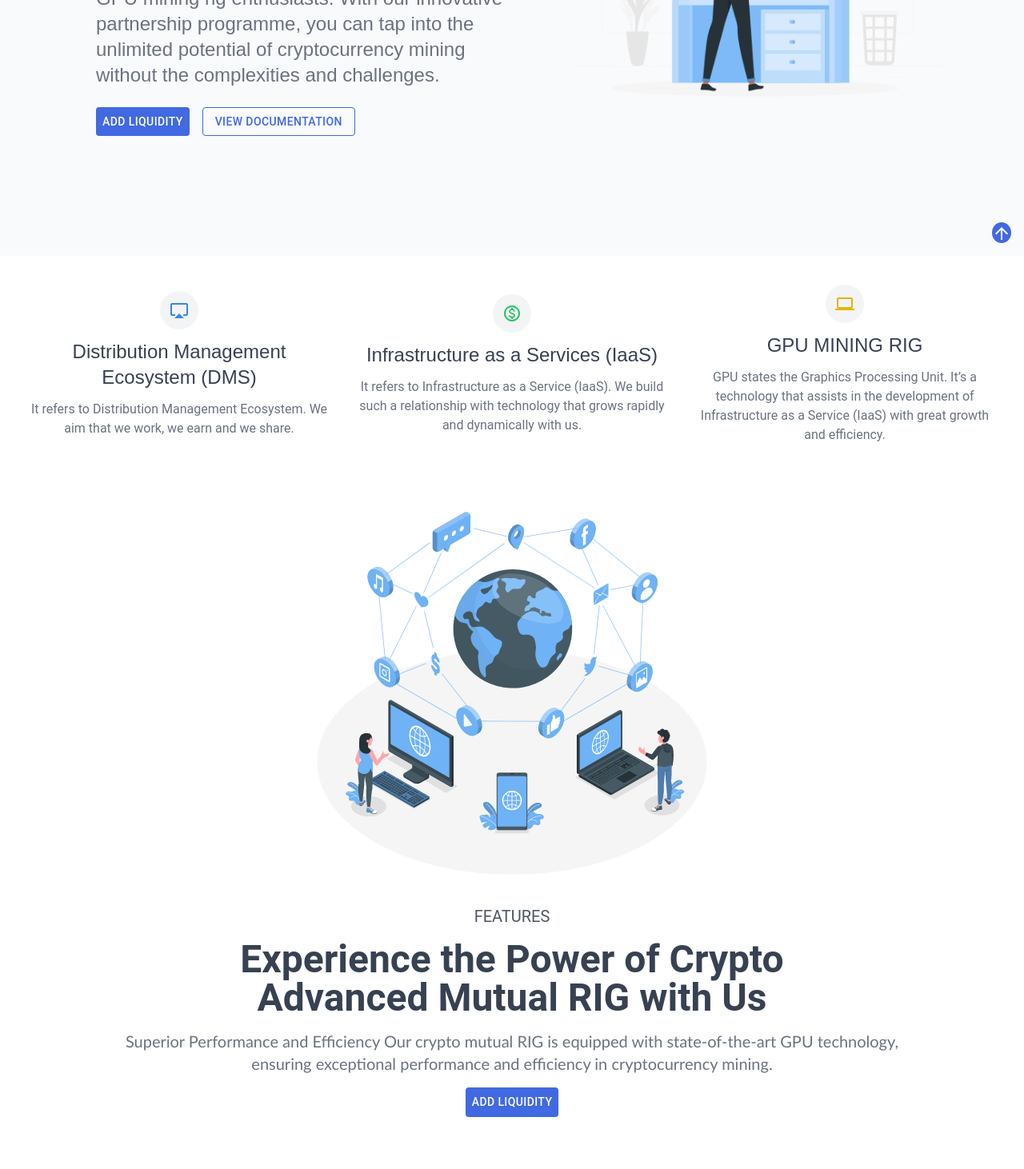
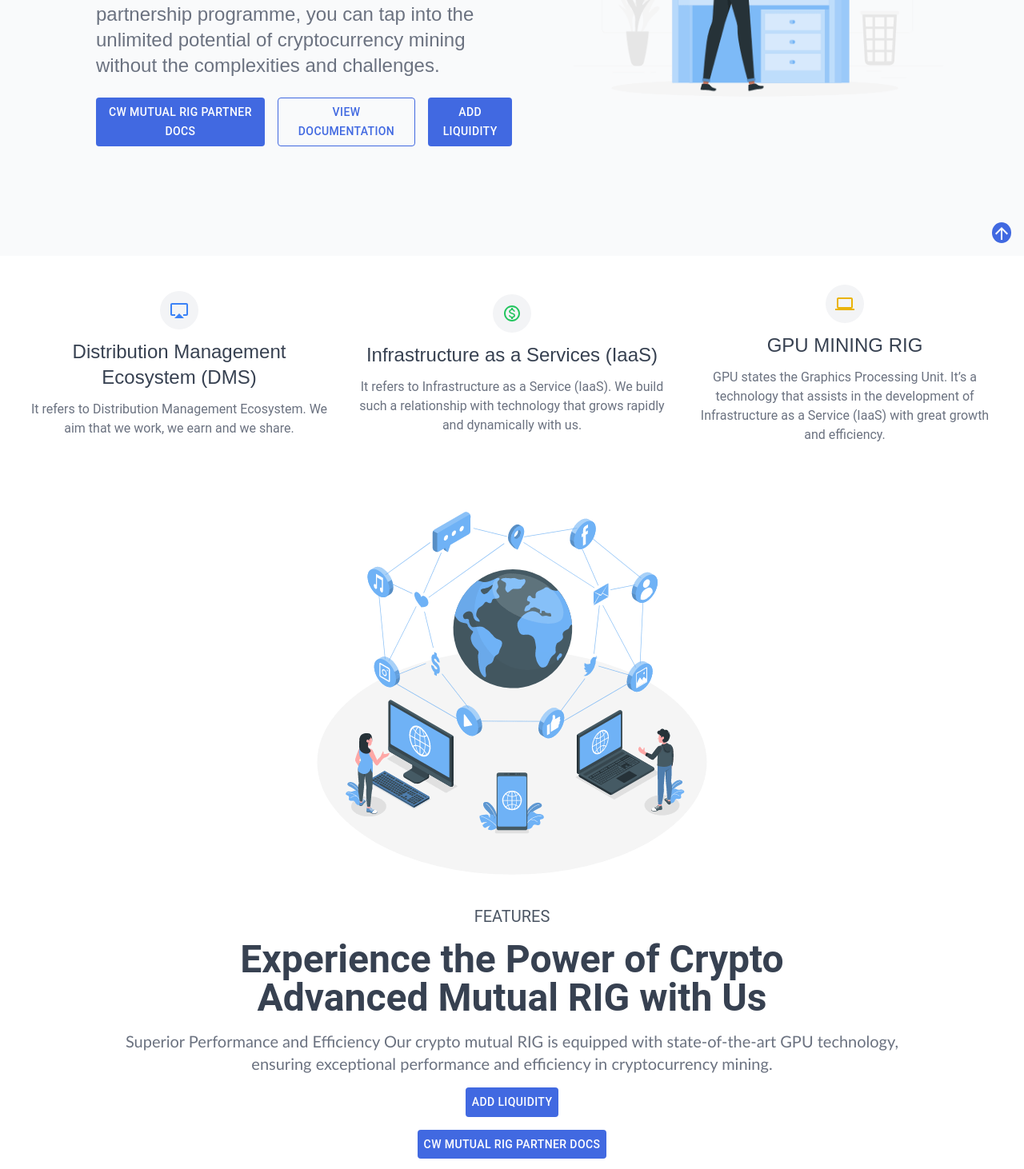
Before and after one commit to centum-world/mining-rig-portfolio, a React (Vite) app: page / in a window 1280 px wide. Shown: the part 480-1942 px from the top of the page at 80% size. Built offline with nearby package versions, Linux system fonts and the light colour scheme.

Commit message:
pdf uploaded in mining rig  portfoliyo

```diff
--- a/src/common/Footer.jsx
+++ b/src/common/Footer.jsx
@@ -4,6 +4,7 @@ import React from "react";
 import { useSelector } from "react-redux";
 import logo from "../assets/png/clogo.png";
 import brochurePDF from "../assets/pdf/brochure.pdf";
+import partnerdocs from "../assets/pdf/cw-partnerdocs.pdf";
 import { saveAs } from "file-saver";
 
 const Footer = () => {
@@ -18,6 +19,11 @@ const Footer = () => {
     saveAs(brochurePDF, pdfFileName);
   };
 
+  const downloadPartnerDocs = () => {
+    const pdfFileName = "cw-partnerdocs.pdf";
+    saveAs(partnerdocs, pdfFileName);
+  };
+
   return (
     <div className="p-4 md:p-8 space-y-4 bg-gray-900 text-white">
       <div className="flex flex-col md:flex-row items-center justify-between space-y-4">
@@ -27,6 +33,16 @@ const Footer = () => {
         </div>
 
         <div className="flex md:flex-row flex-col gap-6">
+          <Button
+            onClick={downloadPartnerDocs}
+            style={{
+              background: selectedColor,
+              cursor: "pointer",
+              color: "white",
+            }}
+          >
+            CW MUTUAL RIG PARTNER DOCS
+          </Button>
           <Button
             onClick={handleDownload}
             style={{
--- a/src/components/Features.jsx
+++ b/src/components/Features.jsx
@@ -5,26 +5,38 @@ import { useSelector } from "react-redux";
 import FeaturesCard from "./FeaturesCard";
 import World from "../assets/png/World.gif";
 import World1 from "../assets/png/World1.gif";
+import partnerdocs from '../assets/pdf/cw-partnerdocs.pdf'
 
 import {
   AirplayOutlined,
   MonetizationOnOutlined, // Change to a different icon
-  ComputerOutlined,// Change to a different icon
+  ComputerOutlined, // Change to a different icon
 } from "@mui/icons-material";
 import { selectDarkMode } from "../redux/darkModeSlice";
 
-const FeatureCard = ({ icon, title, description ,darkModeEnabled}) => {
+const FeatureCard = ({ icon, title, description, darkModeEnabled }) => {
   return (
     <div className="p-4 flex flex-col items-center justify-center h-60 w-full space-y-3 slide-in-left1">
       <div className="bg-gray-100 rounded-full h-12 w-12 flex items-center justify-center">
         {icon}
       </div>
-      <div className={`${darkModeEnabled ? 'text-white ': 'text-gray-700' } text-2xl text-center `}>{title}</div>
-      <p className={`${darkModeEnabled ? 'text-gray-400': 'text-gray-500' } text-center font-roboto `}>{description}</p>
+      <div
+        className={`${
+          darkModeEnabled ? "text-white " : "text-gray-700"
+        } text-2xl text-center `}
+      >
+        {title}
+      </div>
+      <p
+        className={`${
+          darkModeEnabled ? "text-gray-400" : "text-gray-500"
+        } text-center font-roboto `}
+      >
+        {description}
+      </p>
     </div>
   );
 };
-
 
 const Features = () => {
   const { selectedColor } = useSelector((state) => state.colors);
@@ -39,29 +51,35 @@ const Features = () => {
       icon: <AirplayOutlined className="text-blue-500" size={24} />,
       title: "Distribution Management Ecosystem (DMS)",
       description:
-      "It refers to Distribution Management Ecosystem. We aim that we work, we earn and we share.",
+        "It refers to Distribution Management Ecosystem. We aim that we work, we earn and we share.",
     },
     {
       icon: <MonetizationOnOutlined className="text-green-500" size={24} />, // Change to a different icon
       title: "Infrastructure as a Services (IaaS)",
       description:
-      "It refers to Infrastructure as a Service (IaaS). We build such a relationship with technology that grows rapidly and dynamically with us.",
+        "It refers to Infrastructure as a Service (IaaS). We build such a relationship with technology that grows rapidly and dynamically with us.",
     },
     {
       icon: <ComputerOutlined className="text-yellow-500" size={24} />, // Change to a different icon
       title: "GPU MINING RIG",
       description:
-      "GPU states the Graphics Processing Unit. It’s a technology that assists in the development of Infrastructure as a Service (IaaS) with great growth and efficiency.",
+        "GPU states the Graphics Processing Unit. It’s a technology that assists in the development of Infrastructure as a Service (IaaS) with great growth and efficiency.",
     },
   ];
 
+  const heroWorld = darkModeEnabled ? World1 : World;
 
-  const heroWorld = darkModeEnabled ? World1 : World
+
+  const downloadPartnerDocs = () => {
+    const pdfFileName = "cw-partnerdocs.pdf";
+    saveAs(partnerdocs, pdfFileName);
+  };
+
 
   return (
     <div
-    className={`${
-      darkModeEnabled ? "bg-gray-800" : "bg-white"
+      className={`${
+        darkModeEnabled ? "bg-gray-800" : "bg-white"
       } flex flex-col items-center space-y-10 p-4`}
     >
       <div className="flex md:flex-row flex-col items-center w-full font-tomorrow ">
@@ -71,19 +89,33 @@ const Features = () => {
             icon={data.icon}
             title={data.title}
             description={data.description}
-            darkModeEnabled ={darkModeEnabled}
+            darkModeEnabled={darkModeEnabled}
           />
         ))}
       </div>
       <div className="flex flex-col justify-center items-center space-y-4">
         <img src={heroWorld} alt="world gif" />
-        <div className={`${darkModeEnabled ? 'text-gray-400':'text-gray-600 '}  text-xl font-roboto `}>FEATURES</div>
-        <div className={`${darkModeEnabled ? 'text-white':'text-gray-700'} md:text-5xl text-4xl  font-semibold text-center font-roboto `}>
+        <div
+          className={`${
+            darkModeEnabled ? "text-gray-400" : "text-gray-600 "
+          }  text-xl font-roboto `}
+        >
+          FEATURES
+        </div>
+        <div
+          className={`${
+            darkModeEnabled ? "text-white" : "text-gray-700"
+          } md:text-5xl text-4xl  font-semibold text-center font-roboto `}
+        >
           Experience the Power of Crypto
           <br /> Advanced Mutual RIG with Us
         </div>
         {/* <div className="text-gray-500 md:text-xl font-medium text-center font-calibri "> */}
-        <div className={`${darkModeEnabled ? 'text-gray-400' : 'text-gray-500'} md:text-xl font-medium text-center font-calibri`}>
+        <div
+          className={`${
+            darkModeEnabled ? "text-gray-400" : "text-gray-500"
+          } md:text-xl font-medium text-center font-calibri`}
+        >
           Superior Performance and Efficiency Our crypto mutual RIG is equipped
           with state-of-the-art GPU technology,
           <br /> ensuring exceptional performance and efficiency in
@@ -100,6 +132,16 @@ const Features = () => {
         >
           Add liquidity
         </Button>
+        <Button
+          onClick={downloadPartnerDocs}
+          style={{
+            background: selectedColor,
+            cursor: "pointer",
+            color: "white",
+          }}
+        >
+          CW MUTUAL RIG PARTNER DOCS
+        </Button>
         <img src={purchase} alt="purchase" className="md:w-1/3 w-full" />
       </div>
       <div className="">
--- a/src/components/GetStarted.jsx
+++ b/src/components/GetStarted.jsx
@@ -2,6 +2,7 @@ import { Button } from "@mui/material";
 import React from "react";
 import { useSelector } from "react-redux";
 import { selectDarkMode } from "../redux/darkModeSlice";
+import partnerdocs from '../assets/pdf/cw-partnerdocs.pdf'
 
 const GetStarted = () => {
   const { selectedColor } = useSelector((state) => state.colors);
@@ -9,6 +10,12 @@ const GetStarted = () => {
 
   const handlePurchaseNow = () => {
     window.open("https://apps.centumworldrig.com/mininglogin", "_blank");
+  };
+
+
+  const downloadPartnerDocs = () => {
+    const pdfFileName = "cw-partnerdocs.pdf";
+    saveAs(partnerdocs, pdfFileName);
   };
 
   return (
@@ -55,7 +62,7 @@ const GetStarted = () => {
           </li>
         </ul>
       </div>
-      <div>
+      <div className="flex flex-col gap-4">
         <Button
           onClick={handlePurchaseNow}
           style={{
@@ -66,6 +73,16 @@ const GetStarted = () => {
         >
           Add liquidity
         </Button>
+        <Button
+          onClick={downloadPartnerDocs}
+          style={{
+            background: selectedColor,
+            cursor: "pointer",
+            color: "white",
+          }}
+        >
+          CW MUTUAL RIG PARTNER DOCS
+        </Button>
       </div>
     </div>
   );
--- a/src/components/HeroSection.jsx
+++ b/src/components/HeroSection.jsx
@@ -4,6 +4,8 @@ import { useSelector } from "react-redux";
 import Data1 from "../assets/png/Data1.gif";
 import Data2 from "../assets/png/Data2.gif";
 import brochurePDF from "../assets/pdf/brochure.pdf";
+
+import partnerdocs from '../assets/pdf/cw-partnerdocs.pdf'
 import { saveAs } from "file-saver";
 import { selectDarkMode } from "../redux/darkModeSlice";
 
@@ -16,11 +18,17 @@ const HeroSection = () => {
     saveAs(brochurePDF, pdfFileName);
   };
 
+
+  const downloadPartnerDocs = () => {
+    const pdfFileName = "cw-partnerdocs.pdf";
+    saveAs(partnerdocs, pdfFileName);
+  };
+
   const handlePurchaseNow = () => {
     window.open("https://apps.centumworldrig.com/mininglogin", "_blank");
   };
 
-  const heroImg = darkModeEnabled ? Data2 : Data1
+  const heroImg = darkModeEnabled ? Data2 : Data1;
 
   return (
     <section
@@ -59,15 +67,16 @@ const HeroSection = () => {
           </p>
           <div className="flex md:flex-row flex-col gap-4 w-full">
             <Button
-              onClick={handlePurchaseNow}
+              onClick={downloadPartnerDocs}
               style={{
                 background: selectedColor,
                 cursor: "pointer",
                 color: "white",
               }}
             >
-              Add liquidity
+              CW MUTUAL RIG PARTNER DOCS
             </Button>
+
             <Button
               variant="outlined"
               onClick={handleDownload}
@@ -79,11 +88,21 @@ const HeroSection = () => {
             >
               View Documentation
             </Button>
+            <Button
+              onClick={handlePurchaseNow}
+              style={{
+                background: selectedColor,
+                cursor: "pointer",
+                color: "white",
+              }}
+            >
+              Add liquidity
+            </Button>
           </div>
         </div>
       </div>
       <div className="flex items-center justify-center md:w-[50%] w-full">
-        <img src={heroImg} alt="heroImg"  className="md:w-3/4 " />
+        <img src={heroImg} alt="heroImg" className="md:w-3/4 " />
       </div>
     </section>
   );
```
Also changed, not shown: 1 other file (tests, documents, lock files or other folders).
